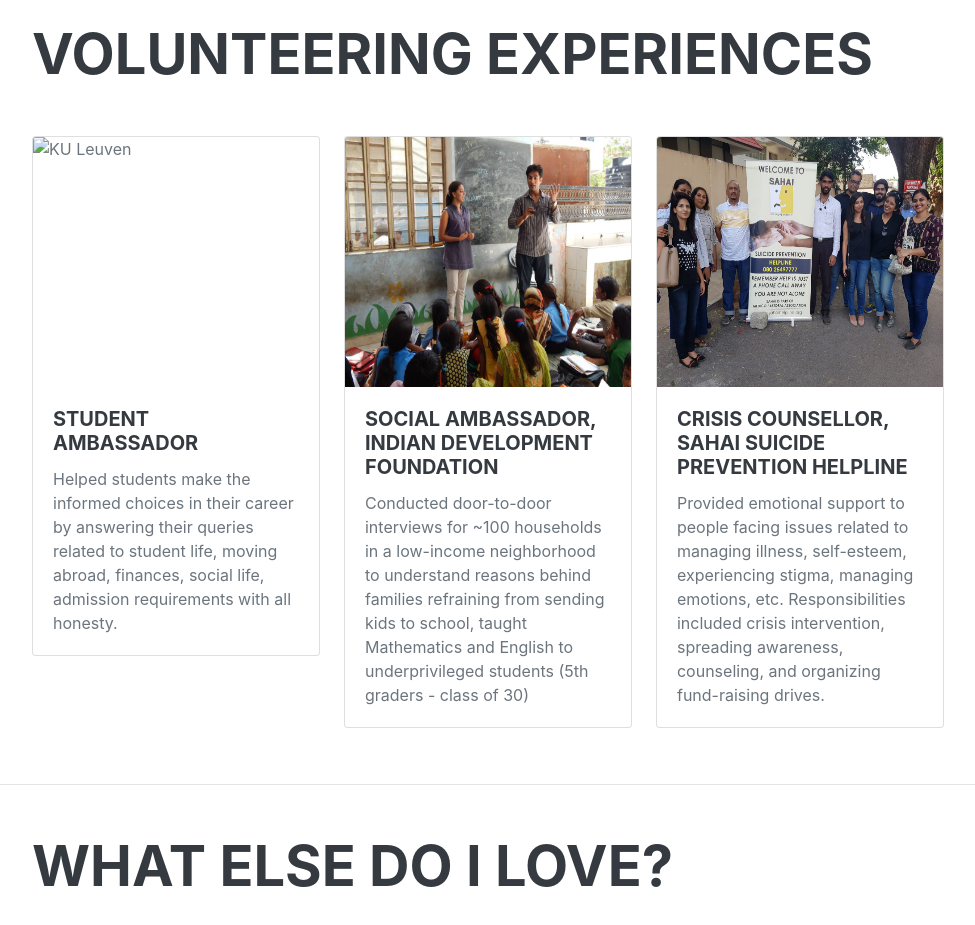
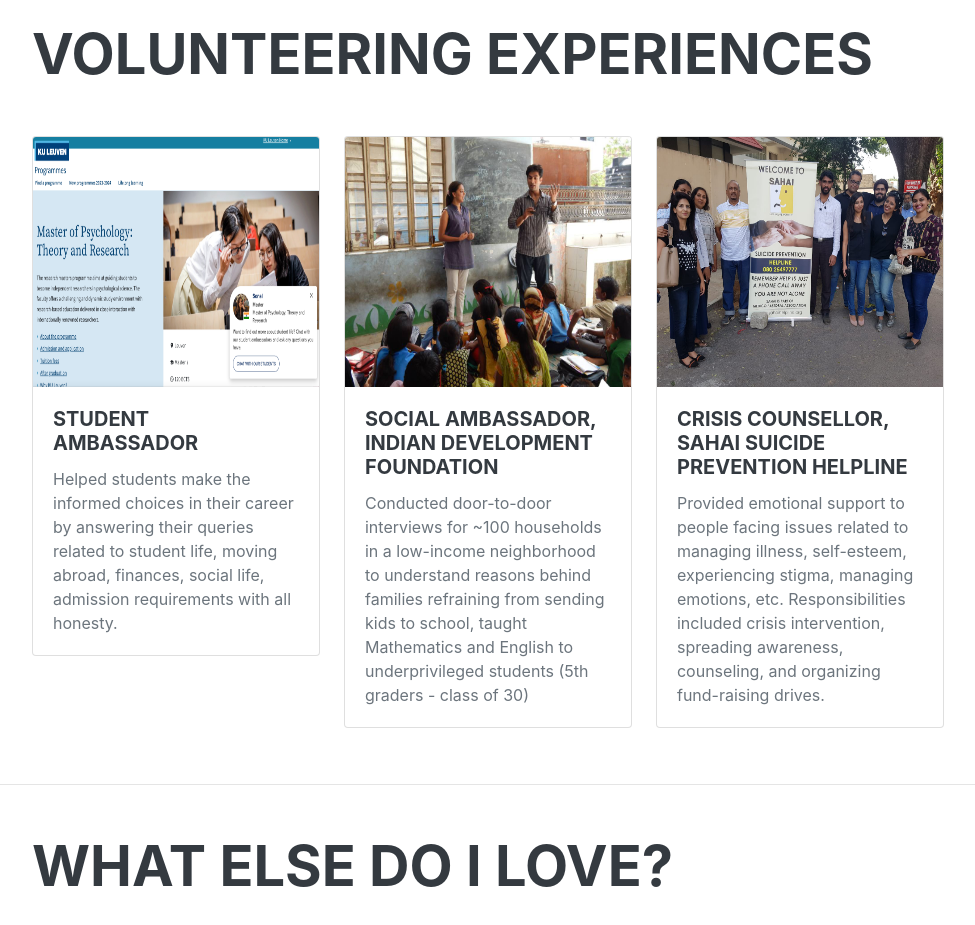
Before and after one commit to Sonal10/sonal10.github.io, a plain HTML site: page index.html in a window 1280 px wide. Shown: the part 8360-9285 px from the top of the page, without its empty margins (288-1263 px from the left). Drawn offline with nearby package versions, Linux system fonts and the light colour scheme; a web font is replaced by a local one.

Commit message:
Update index.html for student_ambassador.png instead of jpg

```diff
--- a/index.html
+++ b/index.html
@@ -623,7 +623,7 @@
 
                      <div class="col-md-6 col-lg-4">
                         <div class="card mb-2">
-                            <img src="assets/img/Student_Ambassador.JPG" style="width: 100%;height: 250px;" class="card-img-top"
+                            <img src="assets/img/Student_Ambassador.png" style="width: 100%;height: 250px;" class="card-img-top"
                                 alt="KU Leuven">
                             <div class="card-body">
                                 <h5 class="card-title">Student Ambassador</h5>
```
